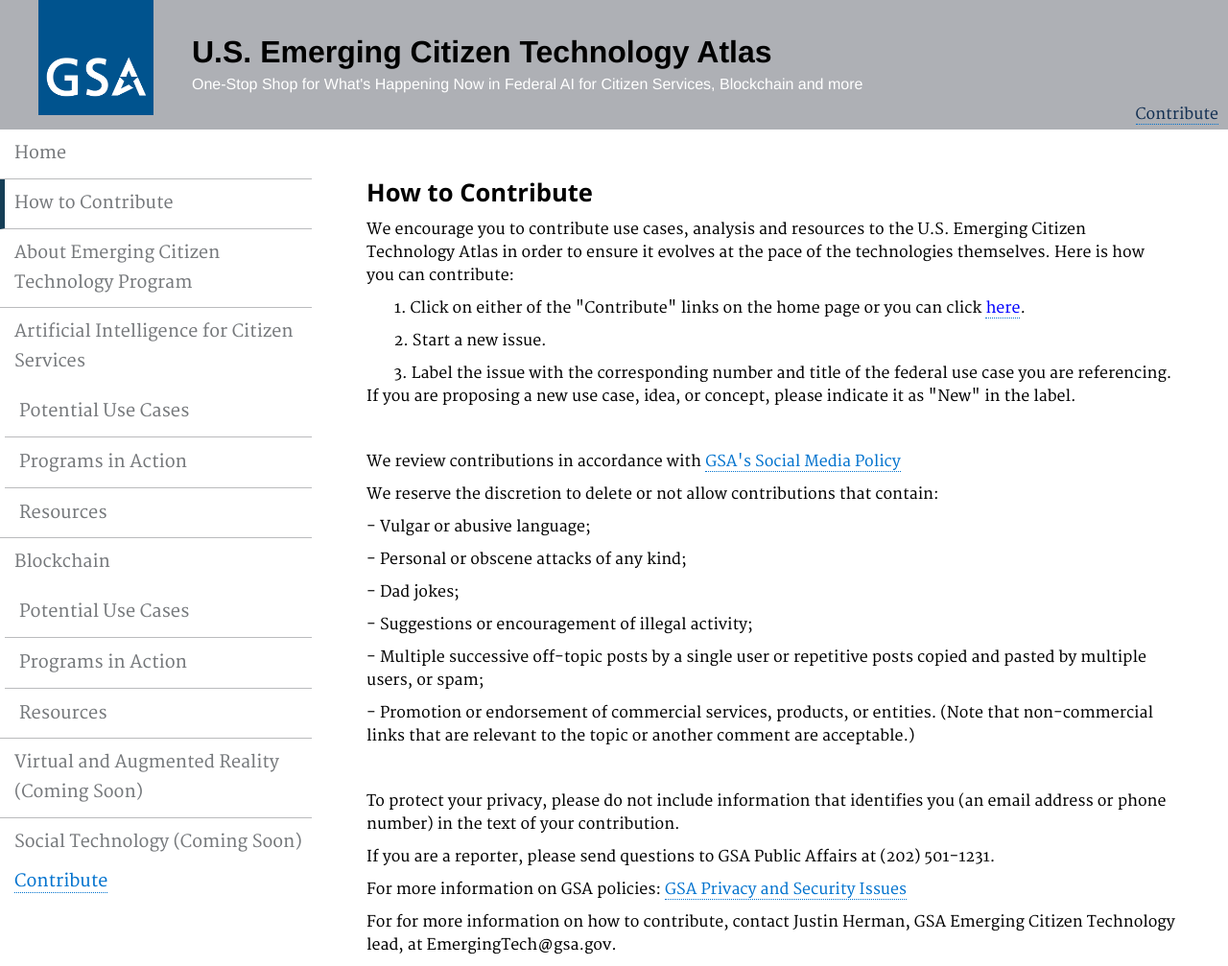
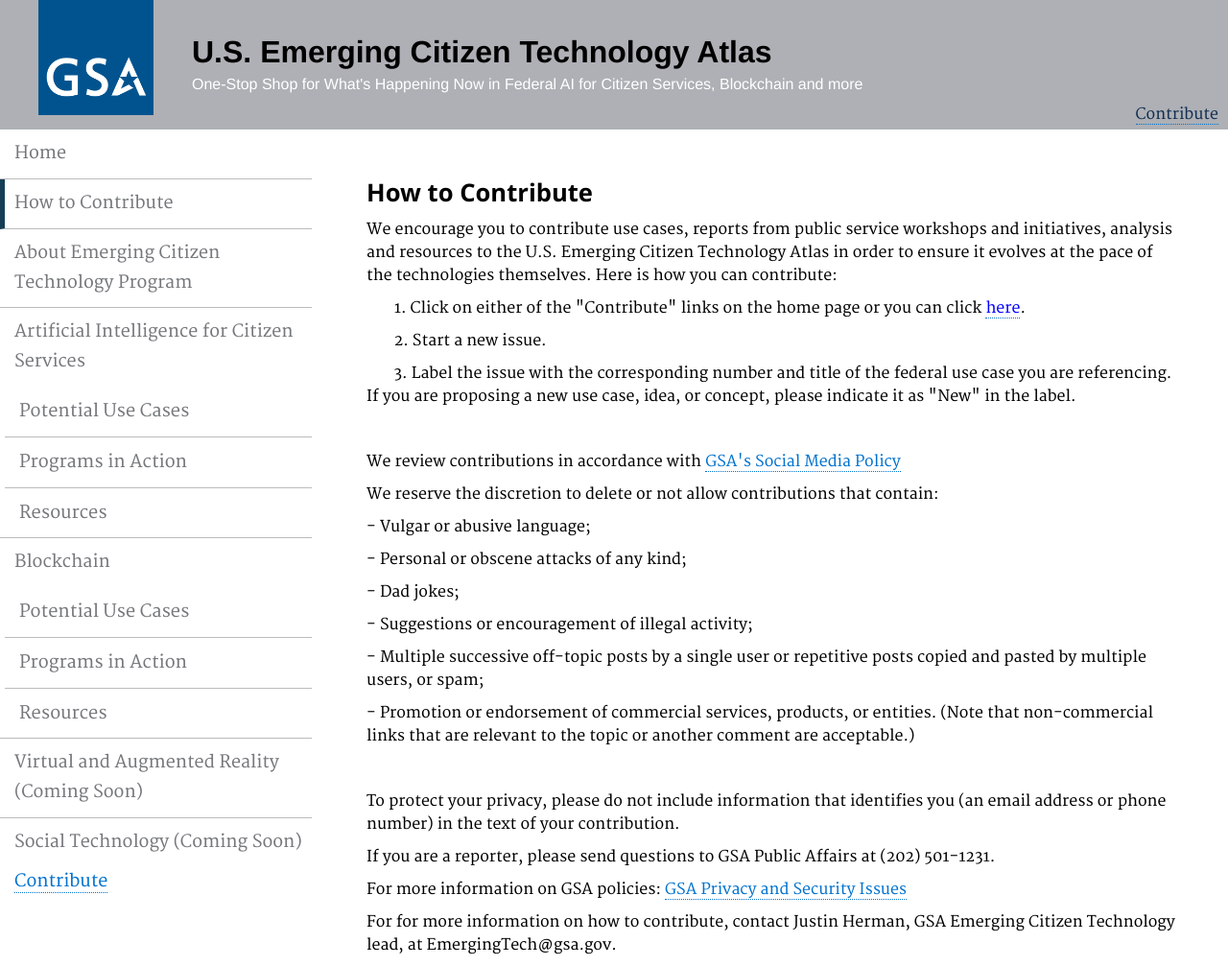
Before and after one commit to GSA/emerging-technology-atlas, a Jekyll site: the page built from pages/howto.md, in a window 1280 px wide. Shown: the whole page at 96% size. Built offline with Jekyll 4.4.1, drawn with Linux system fonts in a browser that asks for light colours.

Commit message:
Update howto.md

```diff
--- a/pages/howto.md
+++ b/pages/howto.md
@@ -7,7 +7,7 @@ description: ""
 
 ### How to Contribute
 
-<p>We encourage you to contribute use cases, analysis and resources to the U.S. Emerging Citizen Technology Atlas in order to ensure it evolves at the pace of the technologies themselves. Here is how you can contribute:</p>
+<p>We encourage you to contribute use cases, reports from public service workshops and initiatives, analysis and resources to the U.S. Emerging Citizen Technology Atlas in order to ensure it evolves at the pace of the technologies themselves. Here is how you can contribute:</p>
 
 <p>&nbsp;&nbsp;&nbsp;&nbsp;&nbsp;&nbsp; 1. Click on either of the "Contribute" links on the home page or you can click <a href="https://github.com/{{ site.org_name }}/{{ site.repo_name }}/issues/" style="color: blue;" class="button">here</a>.</p>
 <p>&nbsp;&nbsp;&nbsp;&nbsp;&nbsp;&nbsp; 2. Start a new issue.</p>
```
